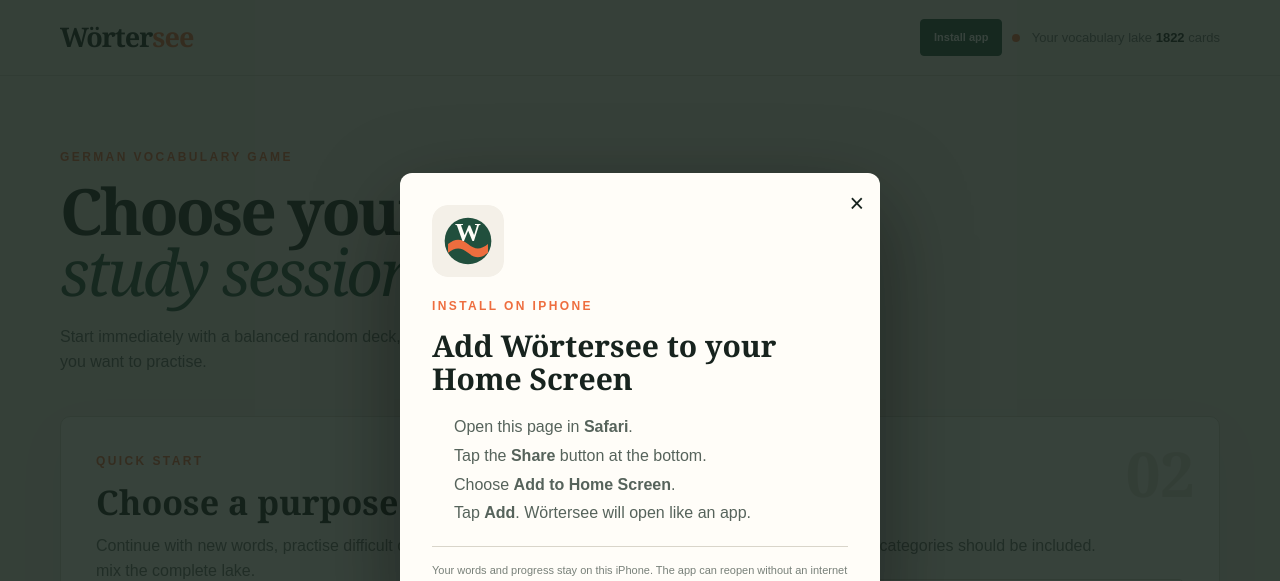
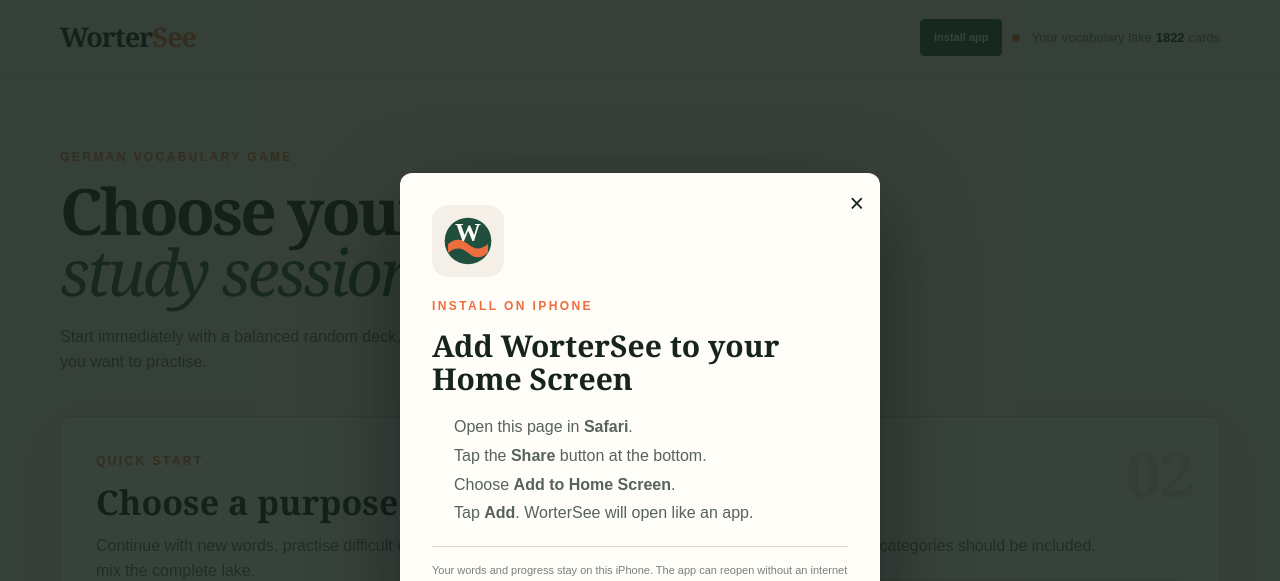
Before and after one commit to cankatesuren-glitch/woertersee, a React (Vite) app: page / in a window 1280 px wide. Both pictures are taken after a click on the button "Install app". Shown: the top 581 px of the page. Built offline with nearby package versions, Linux system fonts and the light colour scheme.

Commit message:
Make WorterSee brand return home

```diff
--- a/app/globals.css
+++ b/app/globals.css
@@ -7,7 +7,7 @@
 button, select { font:inherit; }
 button { color:inherit; }
 .topbar { height:76px; display:flex; align-items:center; justify-content:space-between; padding:0 max(24px, calc((100vw - 1160px)/2)); border-bottom:1px solid var(--line); }
-.brand { color:var(--ink); text-decoration:none; font-family:Georgia, serif; font-size:27px; font-weight:700; letter-spacing:-1px; }
+.brand { color:var(--ink); text-decoration:none; font-family:Georgia, serif; font-size:27px; font-weight:700; letter-spacing:-1px; border:0; padding:0; background:transparent; cursor:pointer; }
 .brand span { color:var(--orange); }
 .session { font-size:13px; color:#6c746f; }
 .headerActions { display:flex; align-items:center; gap:10px; }
--- a/app/layout.tsx
+++ b/app/layout.tsx
@@ -2,7 +2,7 @@
 import "./globals.css";
 
 export const metadata: Metadata = {
-  title: "Wörtersee — German Vocabulary Game",
+  title: "WorterSee — German Vocabulary Game",
   description: "Learn German vocabulary with smart flashcard pools and spaced review.",
   icons: {
     icon: "/favicon.svg",
--- a/app/page.tsx
+++ b/app/page.tsx
@@ -332,10 +332,21 @@
     setSeenCards([]);
   }
 
+  function goHome() {
+    setGameCards(null);
+    setBaseGameCards(null);
+    setSavedSession(null);
+    setSessionMarks({});
+    setCurrent(0);
+    setFlipped(false);
+    localStorage.removeItem("woertersee-active-session-v1");
+    window.scrollTo({ top: 0, behavior: "smooth" });
+  }
+
   if (!gameCards) return (
     <main>
-      <header className="topbar"><a className="brand" href="#">Wörter<span>see</span></a><div className="headerActions"><button onClick={() => setShowInstallHelp(true)}>Install app</button><div className="session"><span className="pulse" /> Your vocabulary lake <strong>{cards.length}</strong> cards</div></div></header>
-      {showInstallHelp && <div className="installOverlay" onClick={() => setShowInstallHelp(false)}><section className="installCard" onClick={(event) => event.stopPropagation()}><button onClick={() => setShowInstallHelp(false)}>×</button><img src="./woertersee-icon.svg" alt="Wörtersee app icon"/><p className="eyebrow">INSTALL ON IPHONE</p><h2>Add Wörtersee to your Home Screen</h2><ol><li>Open this page in <b>Safari</b>.</li><li>Tap the <b>Share</b> button at the bottom.</li><li>Choose <b>Add to Home Screen</b>.</li><li>Tap <b>Add</b>. Wörtersee will open like an app.</li></ol><p>Your words and progress stay on this iPhone. The app can reopen without an internet connection after its first load.</p></section></div>}
+      <header className="topbar"><button className="brand" type="button" onClick={goHome} aria-label="Go to home page">Worter<span>See</span></button><div className="headerActions"><button onClick={() => setShowInstallHelp(true)}>Install app</button><div className="session"><span className="pulse" /> Your vocabulary lake <strong>{cards.length}</strong> cards</div></div></header>
+      {showInstallHelp && <div className="installOverlay" onClick={() => setShowInstallHelp(false)}><section className="installCard" onClick={(event) => event.stopPropagation()}><button onClick={() => setShowInstallHelp(false)}>×</button><img src="./woertersee-icon.svg" alt="WorterSee app icon"/><p className="eyebrow">INSTALL ON IPHONE</p><h2>Add WorterSee to your Home Screen</h2><ol><li>Open this page in <b>Safari</b>.</li><li>Tap the <b>Share</b> button at the bottom.</li><li>Choose <b>Add to Home Screen</b>.</li><li>Tap <b>Add</b>. WorterSee will open like an app.</li></ol><p>Your words and progress stay on this iPhone. The app can reopen without an internet connection after its first load.</p></section></div>}
       <section className="landingHero">
         <p className="eyebrow">GERMAN VOCABULARY GAME</p>
         <h1>Choose your next<br/><em>study session.</em></h1>
@@ -399,7 +410,7 @@
   return (
     <main>
       <header className="topbar">
-        <a className="brand" href="#">Wörter<span>see</span></a>
+        <button className="brand" type="button" onClick={goHome} aria-label="Go to home page">Worter<span>See</span></button>
         <div className="headerActions"><button className="endGame" onClick={() => { setGameCards(null); setBaseGameCards(null); setSavedSession(null); setCurrent(0); setSessionMarks({}); }}>← Exit game</button><div className="session"><span className="pulse" /> Game progress <strong>{sessionDone}</strong> / {gameCards.length}</div></div>
       </header>
 
--- a/index.html
+++ b/index.html
@@ -7,11 +7,11 @@
     <meta name="theme-color" content="#214f3d" />
     <meta name="apple-mobile-web-app-capable" content="yes" />
     <meta name="apple-mobile-web-app-status-bar-style" content="black-translucent" />
-    <meta name="apple-mobile-web-app-title" content="Wörtersee" />
+    <meta name="apple-mobile-web-app-title" content="WorterSee" />
     <link rel="manifest" href="./manifest.webmanifest" />
     <link rel="icon" href="./woertersee-icon.svg" />
     <link rel="apple-touch-icon" href="./apple-touch-icon.png" />
-    <title>Wörtersee — German Vocabulary Game</title>
+    <title>WorterSee — German Vocabulary Game</title>
   </head>
   <body>
     <div id="root"></div>
```
Also changed, not shown: public/manifest.webmanifest.
